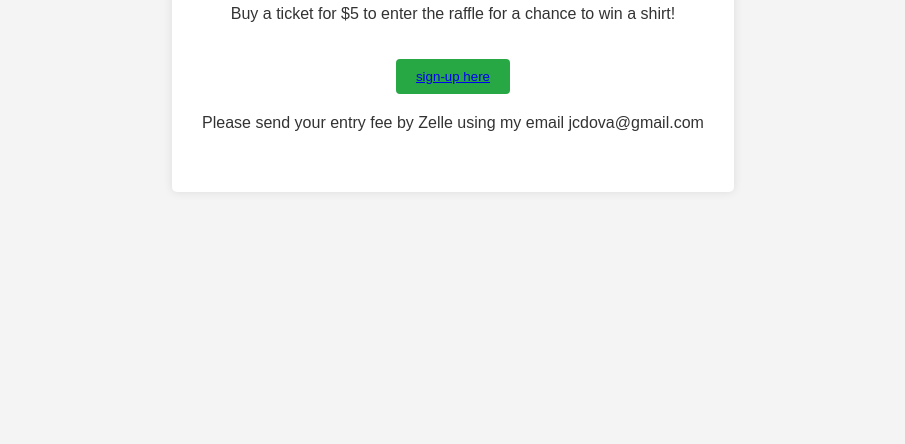
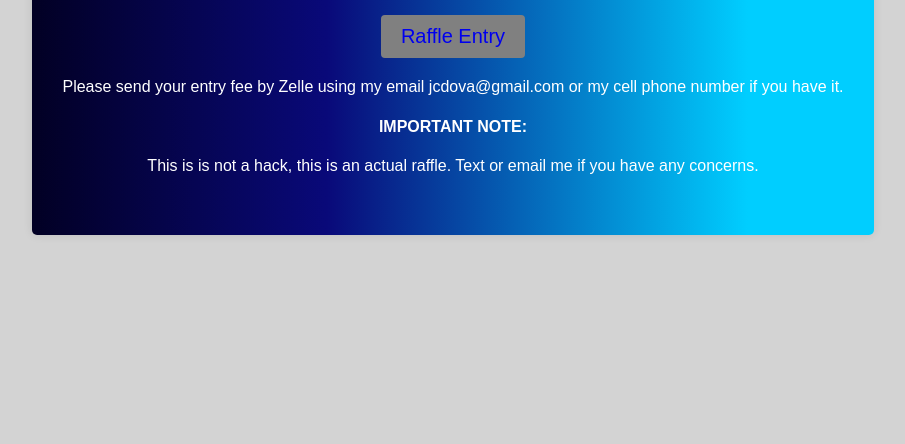
Before and after one commit to jcdova/raffle, a plain HTML site: page index.html in a window 1280 px wide. Shown: the part 356-800 px from the top of the page, without its empty margins (187-1092 px from the left). Drawn offline with Linux system fonts and the light colour scheme.

Commit message:
redesign

```diff
--- a/index.html
+++ b/index.html
@@ -46,8 +46,8 @@
               <a
                 href="https://docs.google.com/forms/d/e/1FAIpQLSfpO8XJPXgew7U3cMJp4DCsz5azNJnN3AUVOqHs7cKbEvAu0w/viewform"
                 target="popup"
-                onclick="window.open('https://docs.google.com/forms/d/e/1FAIpQLSfpO8XJPXgew7U3cMJp4DCsz5azNJnN3AUVOqHs7cKbEvAu0w/viewform','popup','width=600,height=600,scrollbars=yes,resizable=yes,top=50%,left=250'); return false;"
-                >sign-up here</a
+                onclick="window.open('https://docs.google.com/forms/d/e/1FAIpQLSfpO8XJPXgew7U3cMJp4DCsz5azNJnN3AUVOqHs7cKbEvAu0w/viewform','popup','width=600,height=600,scrollbars=yes,resizable=yes,top=50%,left=150'); return false;"
+                >Raffle Entry</a
               >
             </button>
           </p>
@@ -58,7 +58,15 @@
           >sign-up</a
         > -->
       </form>
-      <p>Please send your entry fee by Zelle using my email jcdova@gmail.com</p>
+      <p>
+        Please send your entry fee by Zelle using my email jcdova@gmail.com or
+        my cell phone number if you have it.
+      </p>
+      <h4>IMPORTANT NOTE:</h4>
+      <p>
+        This is is not a hack, this is an actual raffle. Text or email me if you
+        have any concerns.
+      </p>
       <!-- <p>
         Once your money is recieved your name will appear under the Raffle
         Entries below:
--- a/styles.css
+++ b/styles.css
@@ -1,16 +1,23 @@
 body {
   font-family: Arial, sans-serif;
-  background-color: #f4f4f4;
+  background-color: lightgrey;
   color: #333;
   display: flex;
   justify-content: center;
   align-items: center;
   height: 100vh;
   margin: 0;
+  color: white;
 }
 
 .container {
-  background: white;
+  background: rgb(2, 0, 36);
+  background: linear-gradient(
+    90deg,
+    rgba(2, 0, 36, 1) 0%,
+    rgba(9, 9, 121, 1) 35%,
+    rgba(0, 206, 255, 1) 85%
+  );
   padding: 30px;
   border-radius: 5px;
   box-shadow: 0 0 10px rgba(0, 0, 0, 0.1);
@@ -34,22 +41,28 @@ input {
   width: 80%;
   padding: 8px;
   margin-bottom: 10px;
-  border: 1px solid #ddd;
+  border: 2px solid #ddd;
   border-radius: 4px;
 }
 
 button {
   padding: 10px 20px;
   margin-top: 20px;
-  background-color: #28a745;
+  background-color: grey;
   color: white;
+  font-size: 20px;
+
   border: none;
   border-radius: 4px;
   cursor: pointer;
 }
 
+a {
+  text-decoration: none;
+}
+
 button:hover {
-  background-color: #218838;
+  background-color: lightgrey;
 }
 
 #raffleEntries {
```
